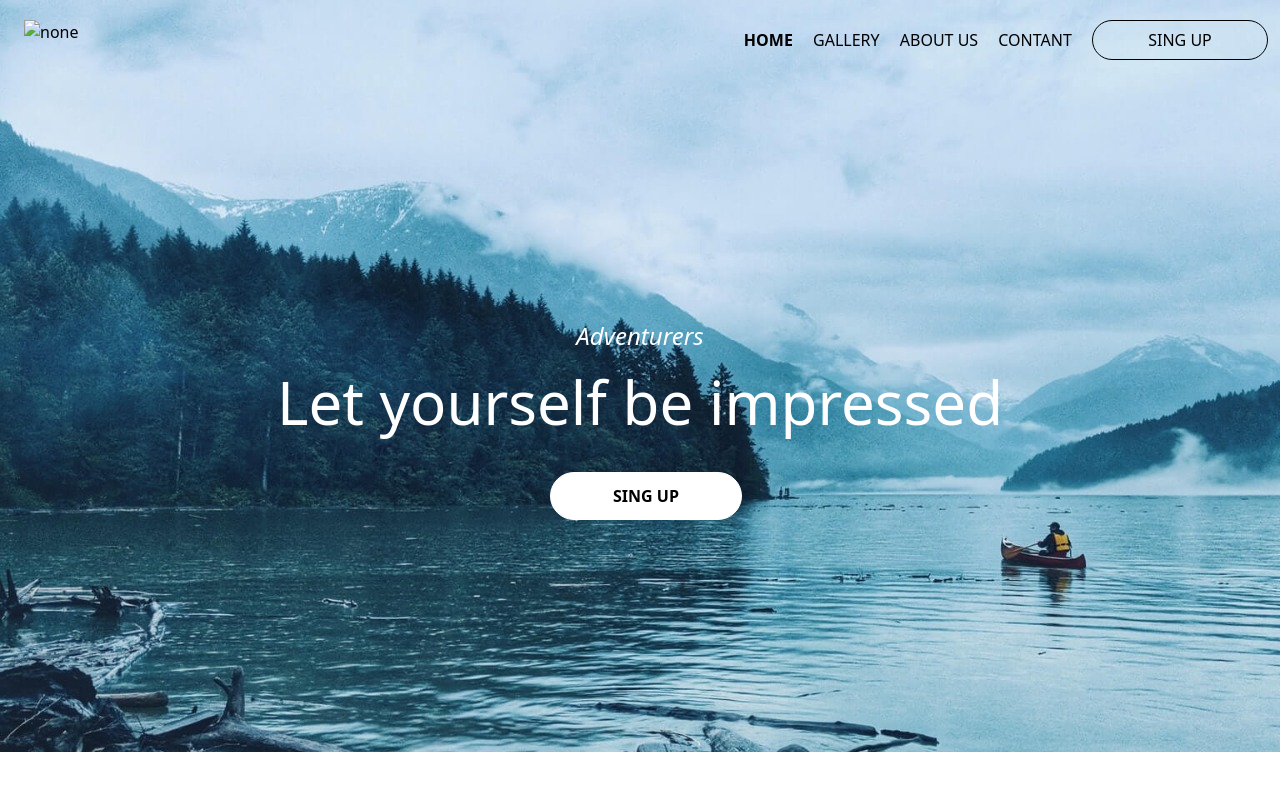
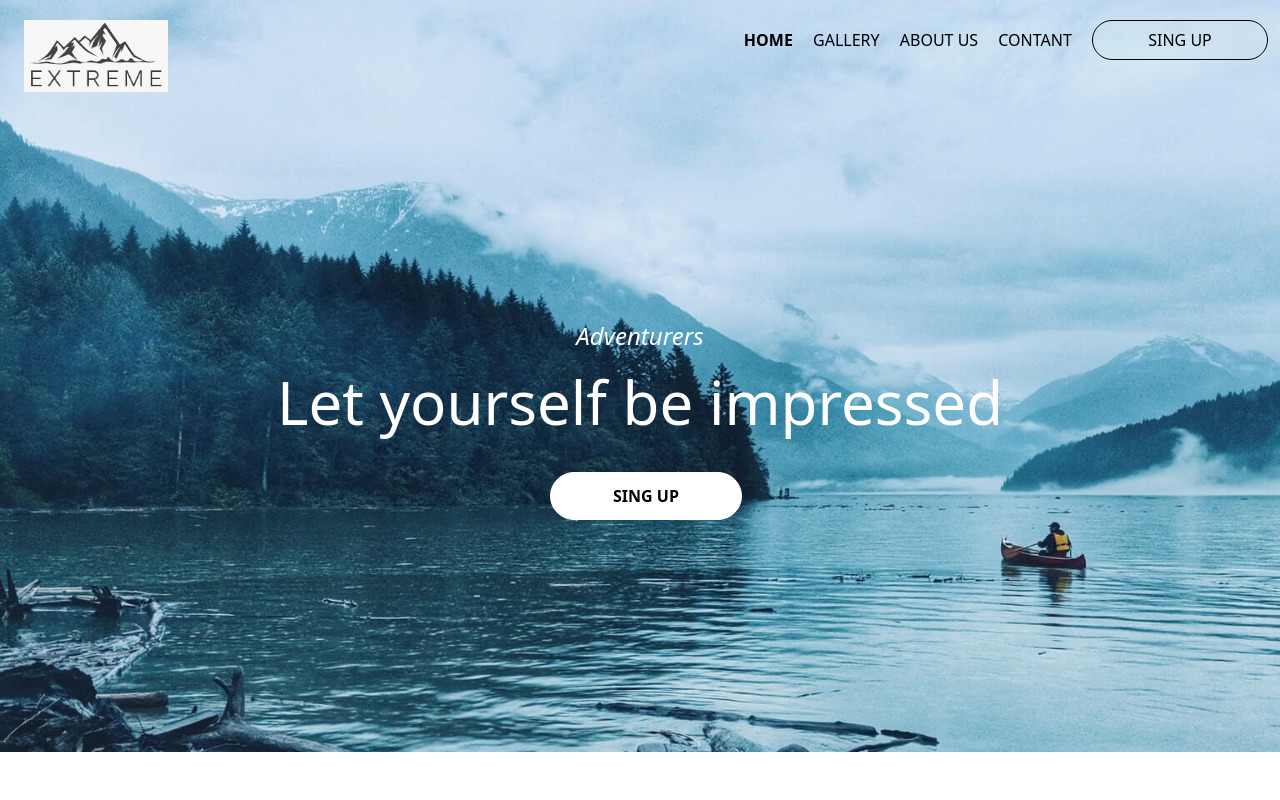
Before and after one commit to tayyaba-aslam-132/Travelling-Informative-Website, a plain HTML site: page index.html in a window 1280 px wide. Shown: the top 800 px of the page. Drawn offline with nearby package versions, Linux system fonts and the light colour scheme.

Commit message:
Update index.html

```diff
--- a/index.html
+++ b/index.html
@@ -11,7 +11,7 @@
     <header>
        <nav class="flex justify-between">
      <div>
-        <img class="h-28 py-5 px-6 " src="Navbar.jpg" alt="none">
+        <img class="h-28 py-5 px-6 " src="Navbar icon.jpg" alt="none">
      </div>
      <div class="py-5 hidden  lg:block  ">
       <a class=" p-1 px-2 text-base  hover:outline-0 hover:bg-slate-200 font-bold hover:font-normal " href="HOME">HOME</a>
```
